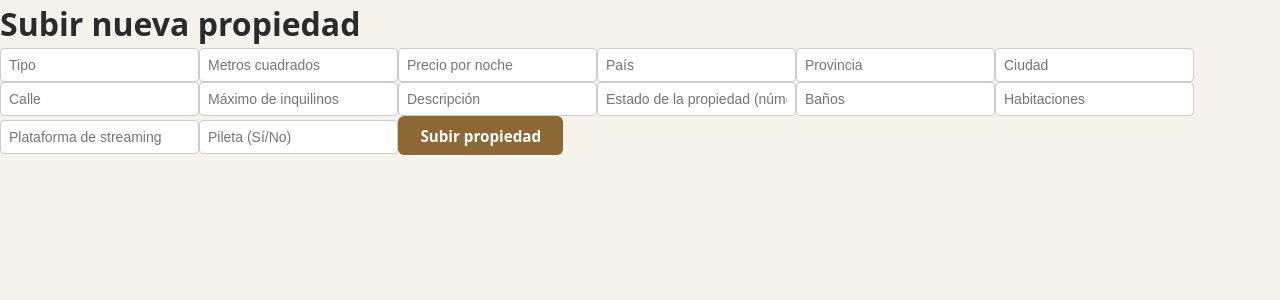
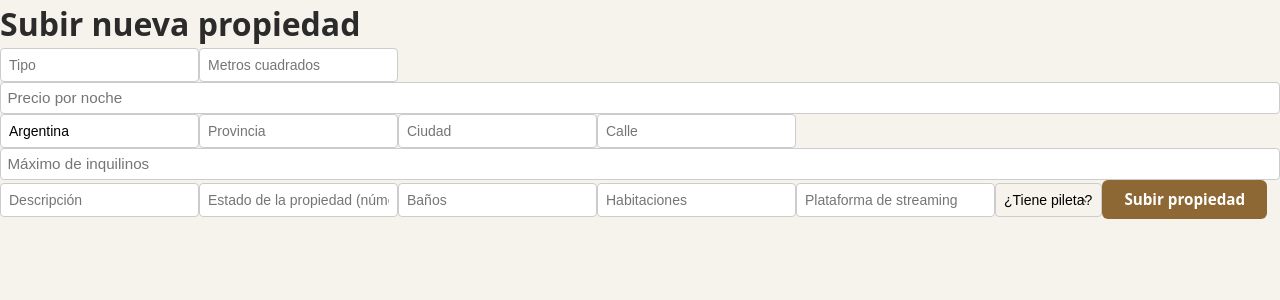
Before and after one commit to Sebas-ale6/Propify-front, a React (Vite) app in the folder Propify-front/: page /add-properties in a window 1280 px wide. Shown: the top 300 px of the page. Built offline with nearby package versions, Linux system fonts and the light colour scheme.

Commit message:
validaciones en los input al agregar propiedades

```diff
--- a/Propify-front/src/pages/SearchResults.jsx
+++ b/Propify-front/src/pages/SearchResults.jsx
@@ -33,27 +33,33 @@ const SearchResults = () => {
         const data = await response.json();
 
         const results = data.filter((prop) => {
-          const cityMatch =
-            normalize(prop.city).includes(destino) ||
-            normalize(prop.province).includes(destino);
+          const city = normalize(prop.city);
+          const province = normalize(prop.province);
+          const destinoNormalized = normalize(destino);
+
+          // Coincidencia exacta con ciudad
+          const cityMatch = city === destinoNormalized;
+
+          // Coincidencia con provincia (si no coincide ciudad)
+          const provinceMatch = !cityMatch && province === destinoNormalized;
+
+          const locationMatch = cityMatch || provinceMatch;
+
           const enoughTenants = prop.maxTenants >= viajeros;
 
-          // Pool como string normalizado
           const poolValue = normalize(prop.pool);
           const hasPool = !filters.pool || poolValue === "si";
 
-          // Habitaciones (room) como número
           const roomValue = parseInt(prop.room);
           const matchesRooms =
             !filters.rooms || (!isNaN(roomValue) && roomValue >= parseInt(filters.rooms));
 
-          // Precio como número
           const price = parseInt(prop.pricePerNight);
           const matchesPriceMax =
             !filters.priceMax || (!isNaN(price) && price <= filters.priceMax);
 
           return (
-            cityMatch &&
+            locationMatch &&
             enoughTenants &&
             hasPool &&
             matchesRooms &&
--- a/Propify-front/src/pages/addProperty.jsx
+++ b/Propify-front/src/pages/addProperty.jsx
@@ -10,7 +10,7 @@ const AddProperty = () => {
     type: "",
     squareMeters: "",
     pricePerNight: "",
-    country: "",
+    country: "Argentina",
     province: "",
     city: "",
     street: "",
@@ -70,20 +70,52 @@ const AddProperty = () => {
     <div>
       <h1>Subir nueva propiedad</h1>
       <form onSubmit={handleSubmit}>
-        <input name="type" placeholder="Tipo" value={formData.type} onChange={handleChange} />
-        <input name="squareMeters" placeholder="Metros cuadrados" value={formData.squareMeters} onChange={handleChange} />
-        <input name="pricePerNight" placeholder="Precio por noche" value={formData.pricePerNight} onChange={handleChange} />
-        <input name="country" placeholder="País" value={formData.country} onChange={handleChange} />
-        <input name="province" placeholder="Provincia" value={formData.province} onChange={handleChange} />
-        <input name="city" placeholder="Ciudad" value={formData.city} onChange={handleChange} />
-        <input name="street" placeholder="Calle" value={formData.street} onChange={handleChange} />
-        <input name="maxTenants" placeholder="Máximo de inquilinos" value={formData.maxTenants} onChange={handleChange} />
-        <input name="description" placeholder="Descripción" value={formData.description} onChange={handleChange} />
+        <input name="type" placeholder="Tipo" value={formData.type} onChange={handleChange} required/>
+        <input name="squareMeters" placeholder="Metros cuadrados" value={formData.squareMeters} onChange={handleChange} required/>
+        <input
+          type="number"
+          name="pricePerNight"
+          placeholder="Precio por noche"
+          value={formData.pricePerNight}
+          onChange={(e) => {
+            const val = parseInt(e.target.value);
+            if ((val >= 1000 && val <= 300000) || isNaN(val)) {
+              setFormData((prev) => ({ ...prev, pricePerNight: e.target.value }));
+            }
+          }}
+          min="1000"
+          max="300000"
+          step="1000"
+          required
+        />
+        <input name="country" placeholder="País" value={formData.country} readOnly />
+        <input name="province" placeholder="Provincia" value={formData.province} onChange={handleChange} required/>
+        <input name="city" placeholder="Ciudad" value={formData.city} onChange={handleChange} required />
+        <input name="street" placeholder="Calle" value={formData.street} onChange={handleChange} required/>
+        <input
+          type="number"
+          name="maxTenants"
+          placeholder="Máximo de inquilinos"
+          value={formData.maxTenants}
+          onChange={(e) => {
+            const val = parseInt(e.target.value);
+            if (val >= 1 || isNaN(val)) {
+              setFormData((prev) => ({ ...prev, maxTenants: e.target.value }));
+            }
+          }}
+          min="1"
+          required
+        />
+        <input name="description" placeholder="Descripción" value={formData.description} onChange={handleChange} required/>
         <input name="stateProperty" placeholder="Estado de la propiedad (número)" value={formData.stateProperty} onChange={handleChange} />
-        <input name="bathroom" placeholder="Baños" value={formData.bathroom} onChange={handleChange} />
-        <input name="room" placeholder="Habitaciones" value={formData.room} onChange={handleChange} />
-        <input name="streammingPlatform" placeholder="Plataforma de streaming" value={formData.streammingPlatform} onChange={handleChange} />
-        <input name="pool" placeholder="Pileta (Sí/No)" value={formData.pool} onChange={handleChange} />
+        <input name="bathroom" placeholder="Baños" value={formData.bathroom} onChange={handleChange}required />
+        <input name="room" placeholder="Habitaciones" value={formData.room} onChange={handleChange} required />
+        <input name="streammingPlatform" placeholder="Plataforma de streaming" value={formData.streammingPlatform} onChange={handleChange}  />
+        <select name="pool" value={formData.pool} onChange={handleChange} required>
+          <option value="" disabled>¿Tiene pileta?</option>
+          <option value="Si">Sí</option>
+          <option value="No">No</option>
+        </select>
 
         <button type="submit">Subir propiedad</button>
       </form>
```
